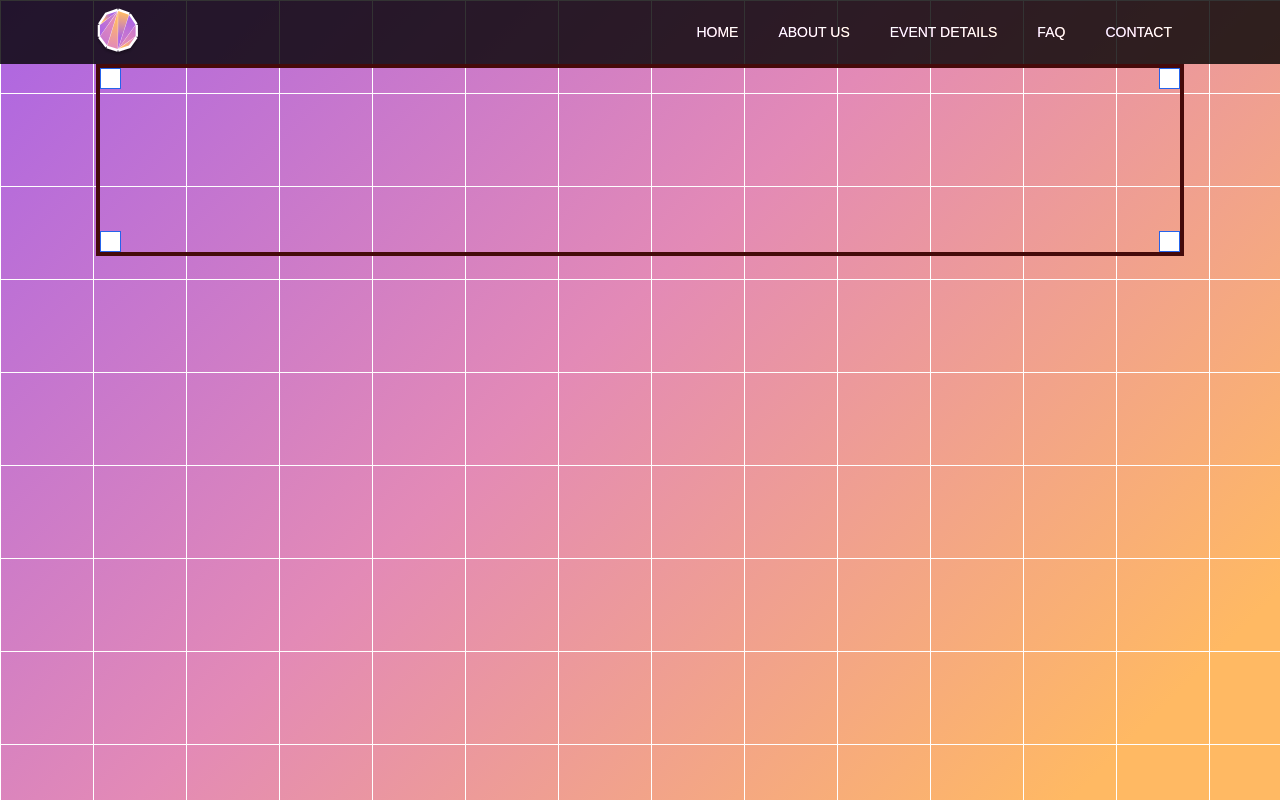
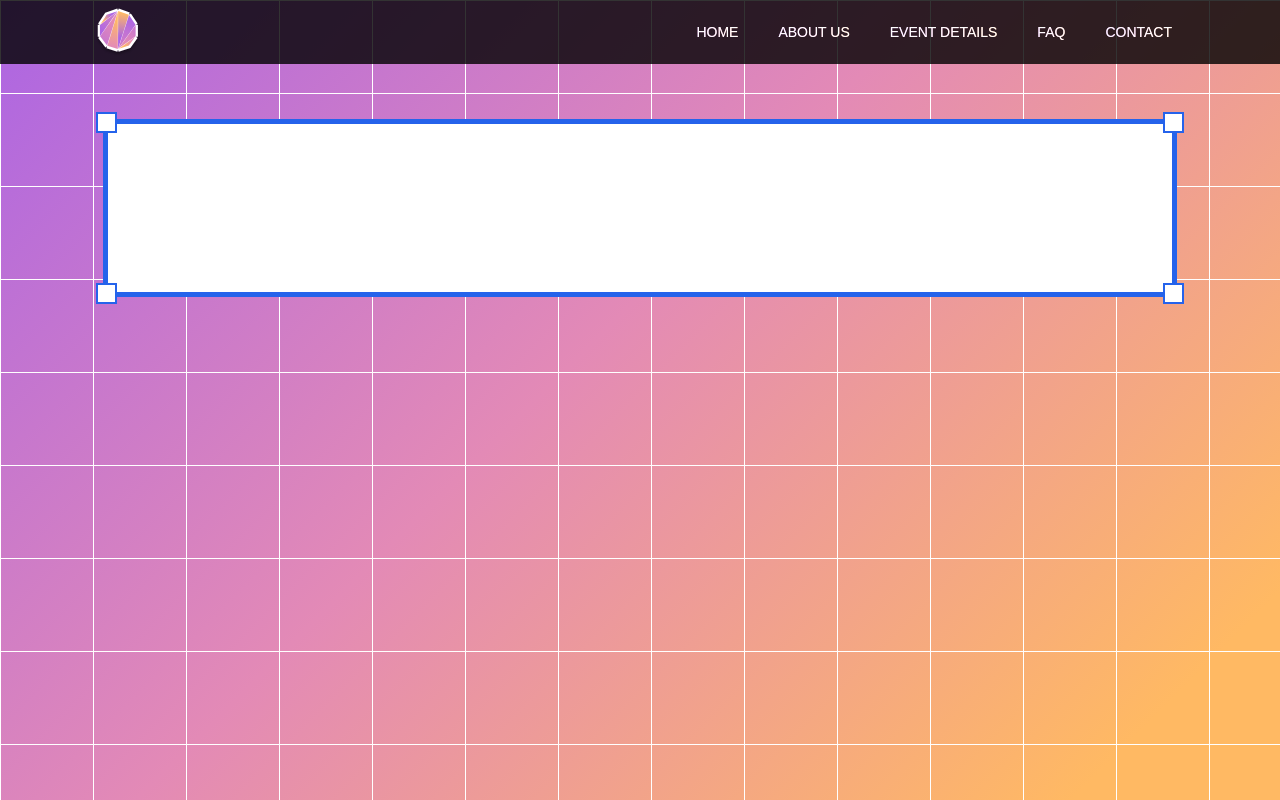
Before and after one commit to cusec/2024, a Next.js app: page / in a window 1280 px wide. Built offline with nearby package versions, Linux system fonts and the light colour scheme.

Commit message:
feat: Large white box overlapped by small corner squares for main section

```diff
--- a/src/components/Main.tsx
+++ b/src/components/Main.tsx
@@ -1,10 +1,11 @@
 const Main = () => {
   return (
-    <main className="mx-6 lg:mx-24 border-4 border-red-950 h-48 relative">
-      <div className="w-[17px] md:w-[21px] aspect-square bg-white border border-blue-600 absolute top-0 left-0"></div>
-      <div className="w-[17px] md:w-[21px] aspect-square bg-white border border-blue-600 absolute top-0 right-0"></div>
-      <div className="w-[17px] md:w-[21px] aspect-square bg-white border border-blue-600 absolute bottom-0 left-0"></div>
-      <div className="w-[17px] md:w-[21px] aspect-square bg-white border border-blue-600 absolute bottom-0 right-0"></div>
+    <main className="mx-6 lg:mx-24 h-48 relative p-[7px] mt-12">
+      <div className="w-[17px] md:w-[21px] aspect-square bg-white border-[2px] border-blue-600 absolute top-0 left-0"></div>
+      <div className="w-[17px] md:w-[21px] aspect-square bg-white border-[2px] border-blue-600 absolute top-0 right-0"></div>
+      <div className="w-[17px] md:w-[21px] aspect-square bg-white border-[2px] border-blue-600 absolute bottom-0 left-0"></div>
+      <div className="w-[17px] md:w-[21px] aspect-square bg-white border-[2px] border-blue-600 absolute bottom-0 right-0"></div>
+      <div className="w-full h-full bg-white border-[5px] border-blue-600"></div>
     </main>
   );
 };
```
